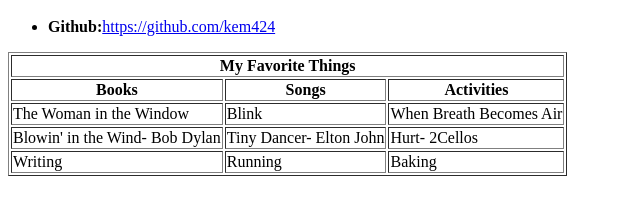
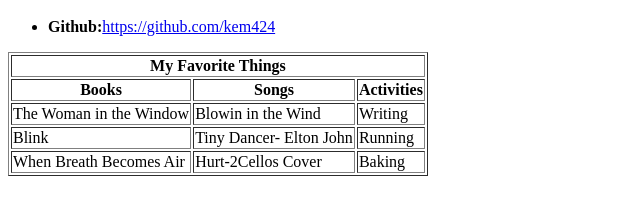
Before and after one commit to kem424/kem424.github.io, a plain HTML site: page index.html in a window 1280 px wide. Shown: the part 286-498 px from the top of the page, without its empty margins (0-640 px from the left). Drawn offline with Linux system fonts and the light colour scheme.

Commit message:
Update index.html

```diff
--- a/index.html
+++ b/index.html
@@ -31,17 +31,17 @@ This is some more about me. <br>
   <tbody>
     <tr>
       <td>The Woman in the Window</td>
-      <td>Blink</td>
-      <td>When Breath Becomes Air</td>
+      <td>Blowin in the Wind</td>
+      <td>Writing</td>
     </tr>
     <tr>
-      <td>Blowin' in the Wind- Bob Dylan</td>
+      <td>Blink</td>
       <td>Tiny Dancer- Elton John</td>
-      <td>Hurt- 2Cellos</td>
+      <td>Running</td>
     </tr>
     <tr>
-      <td>Writing</td>
-      <td>Running</td>
+      <td>When Breath Becomes Air</td>
+      <td>Hurt-2Cellos Cover</td>
       <td>Baking</td>
     </tr>
 
```
